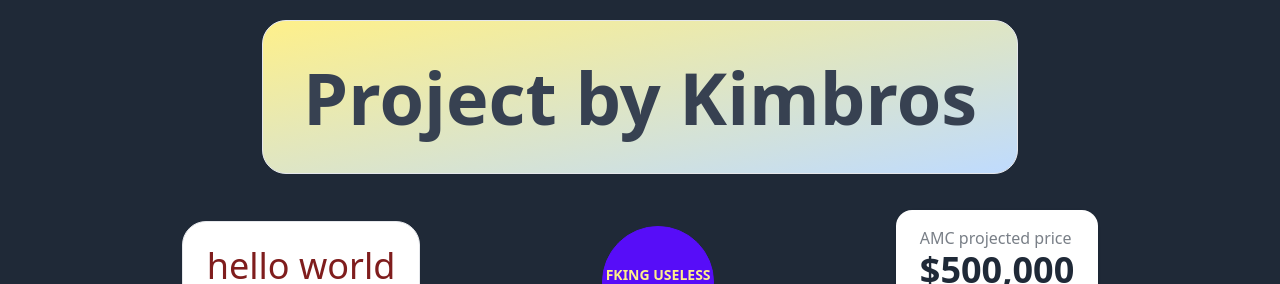
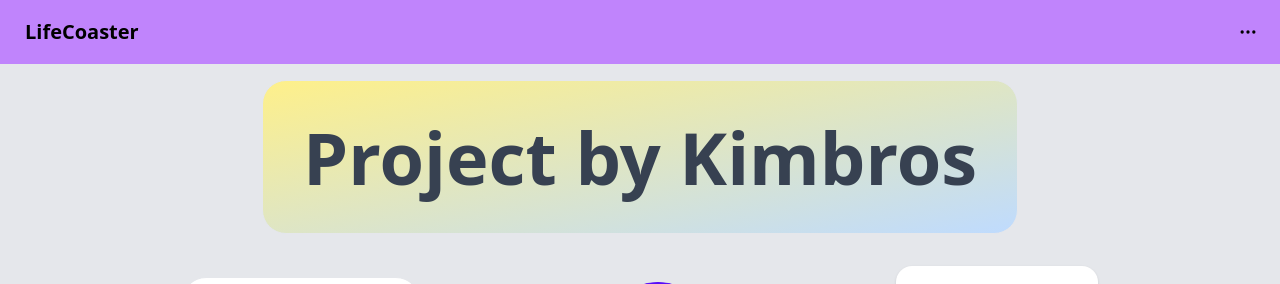
Before and after one commit to DKimGitHub/LifeCoaster, a Next.js app: page / in a window 1280 px wide. Shown: the top 284 px of the page. Built offline with nearby package versions, Linux system fonts and the light colour scheme; no server answers; the database is empty.

Commit message:
added navbar

```diff
--- a/app/globals.css
+++ b/app/globals.css
@@ -3,5 +3,5 @@
 @tailwind utilities;
 
 body {
-    @apply text-white bg-gray-800;
+    @apply text-black bg-gray-200;
 }
--- a/app/layout.tsx
+++ b/app/layout.tsx
@@ -13,8 +13,30 @@ export default function RootLayout({
       */}
       <head />
       <body>
+        <div className="navbar !fixed bg-purple-400 z-50">
+          <div className="flex-1">
+            <a className="btn-ghost btn text-xl normal-case">LifeCoaster</a>
+          </div>
+          <div className="flex-none">
+            <button className="btn-ghost btn-square btn">
+              <svg
+                xmlns="http://www.w3.org/2000/svg"
+                fill="none"
+                viewBox="0 0 24 24"
+                className="inline-block h-5 w-5 stroke-current"
+              >
+                <path
+                  strokeLinecap="round"
+                  strokeLinejoin="round"
+                  strokeWidth="2"
+                  d="M5 12h.01M12 12h.01M19 12h.01M6 12a1 1 0 11-2 0 1 1 0 012 0zm7 0a1 1 0 11-2 0 1 1 0 012 0zm7 0a1 1 0 11-2 0 1 1 0 012 0z"
+                ></path>
+              </svg>
+            </button>
+          </div>
+        </div>
         <div className="flex w-full flex-col items-center">
-          <div className="m-5 max-w-full rounded-3xl border bg-blue-200 bg-gradient-to-br from-yellow-200 p-10 text-center text-7xl font-bold text-gray-700 ">
+          <div className="m-4 mt-20 max-w-full rounded-3xl border bg-blue-200 bg-gradient-to-br from-yellow-200 p-10 text-center text-7xl font-bold text-gray-700 ">
             Project by Kimbros
           </div>
           <div className="flex w-full items-center justify-evenly">
```
